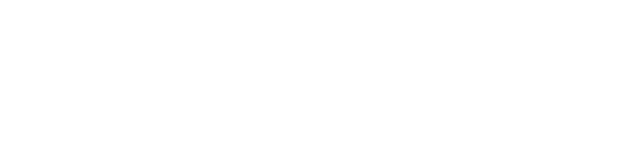
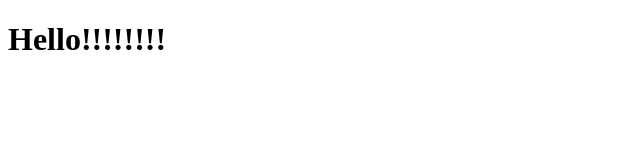
Before and after one commit to larisa-shev/test111, a plain HTML site: page index.html in a window 1280 px wide. Shown: the whole page, without its empty margins (0-640 px from the left). Drawn offline with Linux system fonts and the light colour scheme.

Commit message:
second commit

```diff
--- a/index.html
+++ b/index.html
@@ -5,11 +5,13 @@
   <meta charset="UTF-8">
   <meta http-equiv="X-UA-Compatible" content="IE=edge">
   <meta name="viewport" content="width=device-width, initial-scale=1.0">
-  <title>Document 1</title>
+  <title>Document 2</title>
 </head>
 
 <body>
 
+  <h1>Hello!!!!!!!!</h1>
+
 </body>
 
 </html>
```
